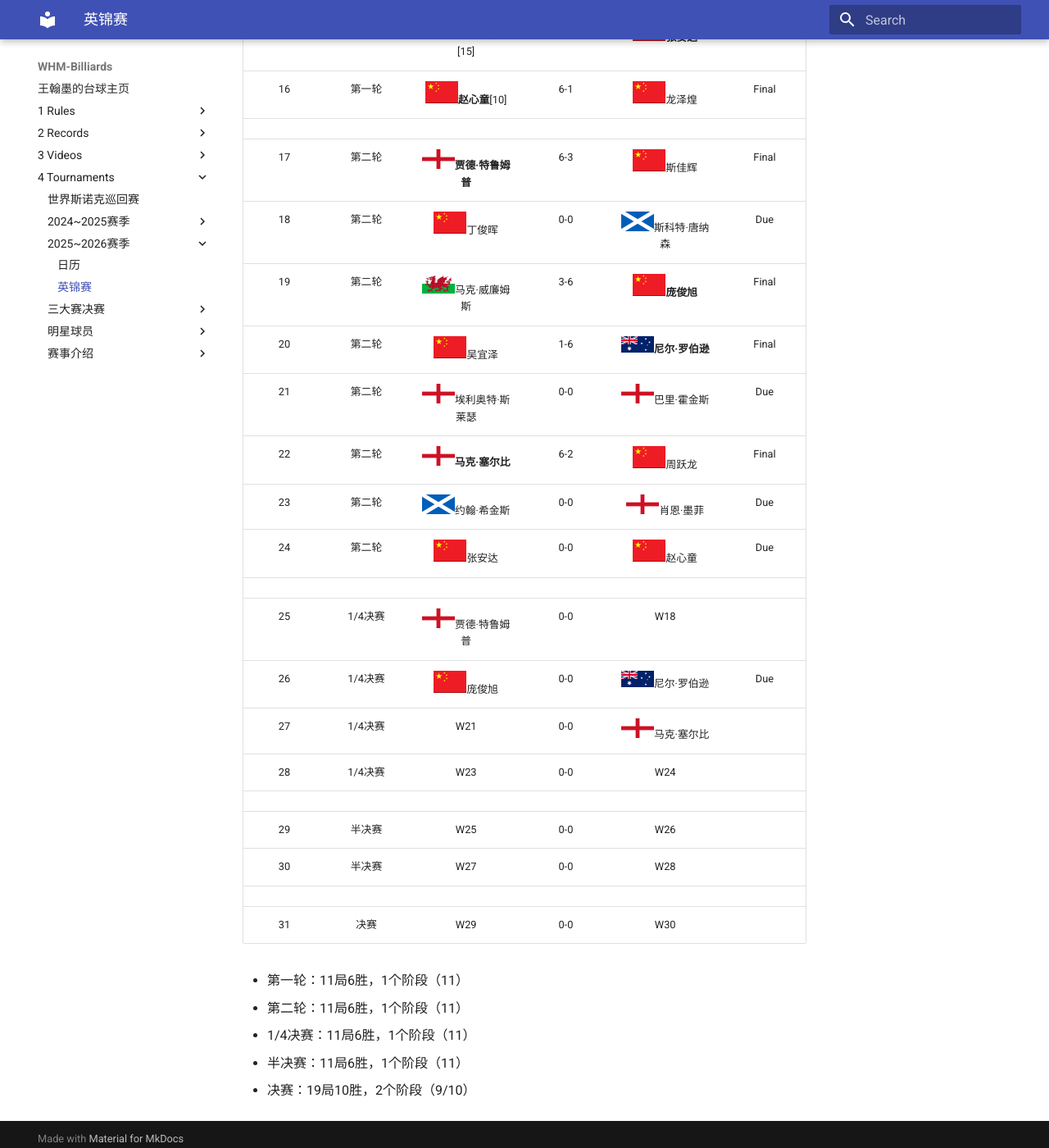
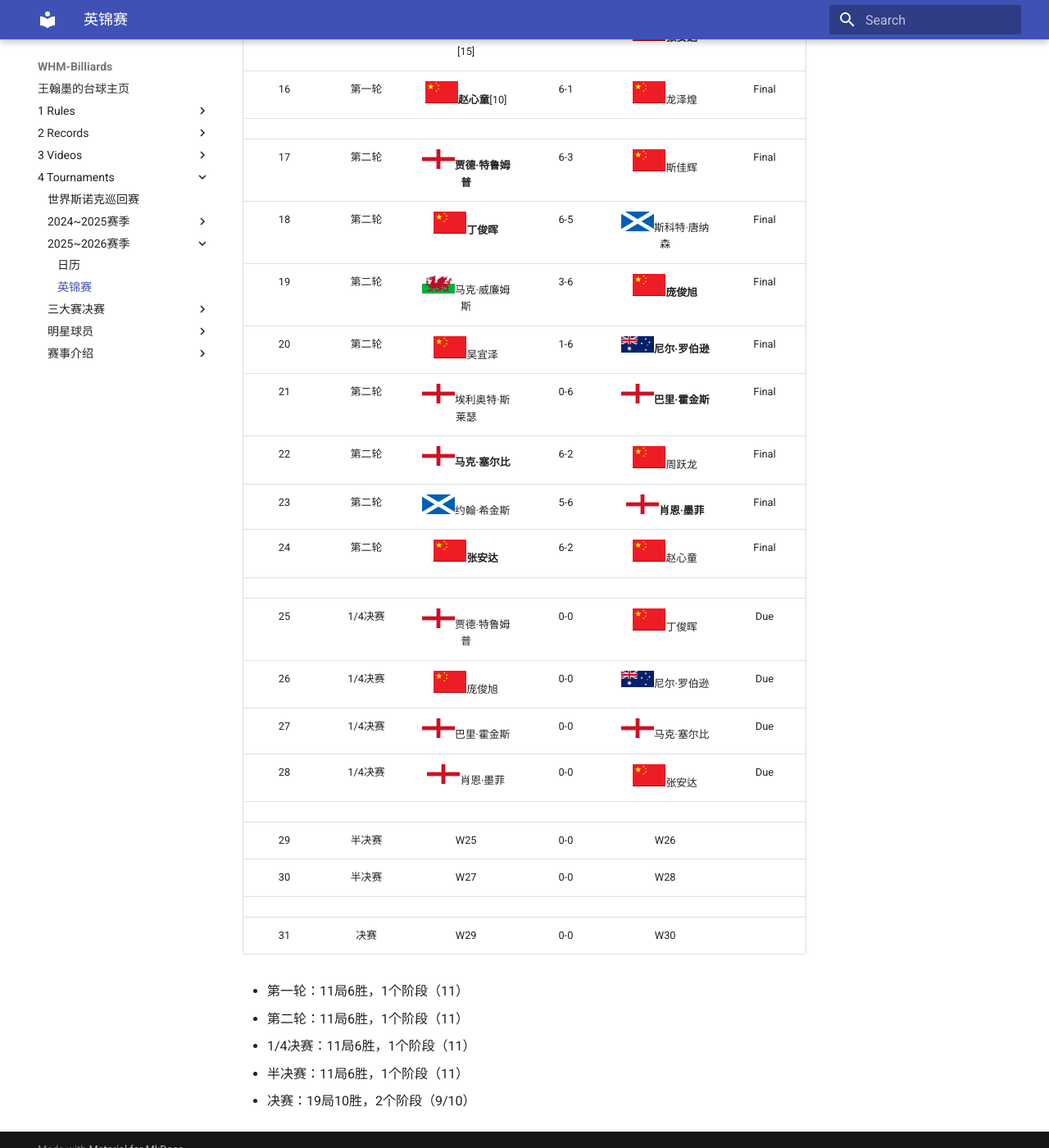
Before and after one commit to whm-billiards/whm-billiards.github.io, an MkDocs documentation site: the page built from docs/4-Tournaments/2025~2026赛季/2-英锦赛.md, in a window 1280 px wide and 1400 px high, scrolled down 1303 px. Shown: the whole window at 82% size. Built offline with MkDocs 1.6.1 and Material for MkDocs 9.7.7, drawn with Linux system fonts in a browser that asks for light colours.

Commit message:
UK championships 12.5

```diff
--- a/docs/4-Tournaments/2025~2026赛季/2-英锦赛.md
+++ b/docs/4-Tournaments/2025~2026赛季/2-英锦赛.md
@@ -24,18 +24,18 @@
 |  16  | 第一轮  | ![](../img/china.png)**赵心童**[10]           |  6-1  | ![](../img/china.png)龙泽煌                   | Final        |
 |      |        |                                                |       |                                              |              |
 |  17  | 第二轮  | ![](../img/england.png)**贾德·特鲁姆普**      |  6-3  | ![](../img/china.png)斯佳辉                   | Final        |
-|  18  | 第二轮  | ![](../img/china.png)丁俊晖                   |  0-0  | ![](../img/scotland.png)斯科特·唐纳森          | Due          |
+|  18  | 第二轮  | ![](../img/china.png)**丁俊晖**               |  6-5  | ![](../img/scotland.png)斯科特·唐纳森          | Final        |
 |  19  | 第二轮  | ![](../img/wales.png)马克·威廉姆斯             |  3-6  | ![](../img/china.png)**庞俊旭**               | Final        |
 |  20  | 第二轮  | ![](../img/china.png)吴宜泽                   |  1-6  | ![](../img/australia.png)**尼尔·罗伯逊**      | Final        |
-|  21  | 第二轮  | ![](../img/england.png)埃利奥特·斯莱瑟         |  0-0  | ![](../img/england.png)巴里·霍金斯            | Due          |
+|  21  | 第二轮  | ![](../img/england.png)埃利奥特·斯莱瑟         |  0-6  | ![](../img/england.png)**巴里·霍金斯**        | Final        |
 |  22  | 第二轮  | ![](../img/england.png)**马克·塞尔比**        |  6-2  | ![](../img/china.png)周跃龙                   | Final        |
-|  23  | 第二轮  | ![](../img/scotland.png)约翰·希金斯            |  0-0  | ![](../img/england.png)肖恩·墨菲              | Due          |
-|  24  | 第二轮  | ![](../img/china.png)张安达                    |  0-0  | ![](../img/china.png)赵心童                   | Due          |
+|  23  | 第二轮  | ![](../img/scotland.png)约翰·希金斯            |  5-6  | ![](../img/england.png)**肖恩·墨菲**          | Final        |
+|  24  | 第二轮  | ![](../img/china.png)**张安达**               |  6-2  | ![](../img/china.png)赵心童                   | Final        |
 |      |        |                                                |       |                                              |              |
-|  25  | 1/4决赛 | ![](../img/england.png)贾德·特鲁姆普           |  0-0  |                 W18                          |              |
+|  25  | 1/4决赛 | ![](../img/england.png)贾德·特鲁姆普           |  0-0  | ![](../img/china.png)丁俊晖                   | Due          |
 |  26  | 1/4决赛 | ![](../img/china.png)庞俊旭                   |  0-0  | ![](../img/australia.png)尼尔·罗伯逊           | Due          |
-|  27  | 1/4决赛 |                  W21                          |  0-0  | ![](../img/england.png)马克·塞尔比            |              |
-|  28  | 1/4决赛 |                  W23                          |  0-0  |                 W24                          |              |
+|  27  | 1/4决赛 | ![](../img/england.png)巴里·霍金斯             |  0-0  | ![](../img/england.png)马克·塞尔比            | Due          |
+|  28  | 1/4决赛 | ![](../img/england.png)肖恩·墨菲               |  0-0  | ![](../img/china.png)张安达                   | Due          |
 |      |        |                                                |       |                                              |              |
 |  29  | 半决赛  |                  W25                          |  0-0  |                 W26                          |              |
 |  30  | 半决赛  |                  W27                          |  0-0  |                 W28                          |              |
```
Also changed, not shown: docs/4-Tournaments/README.md (+6 -6 lines).
